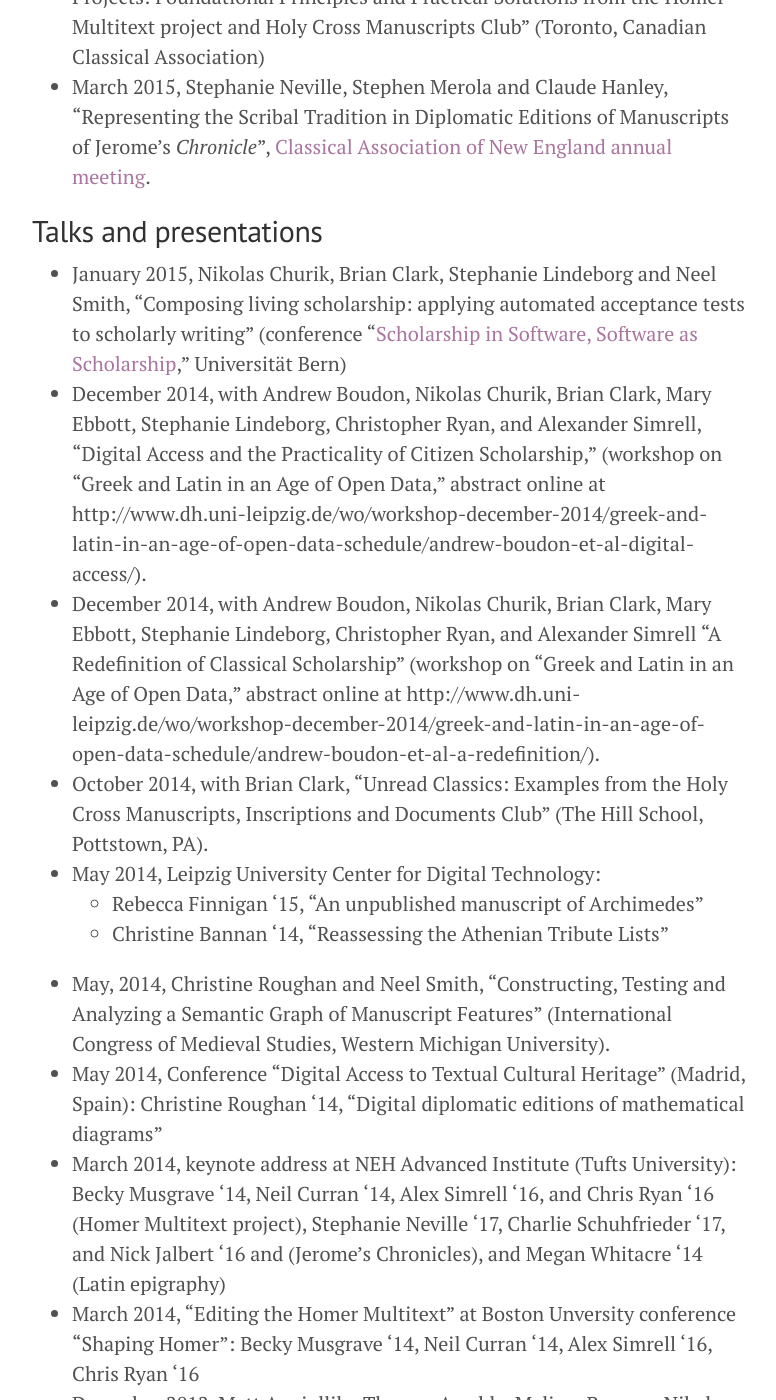
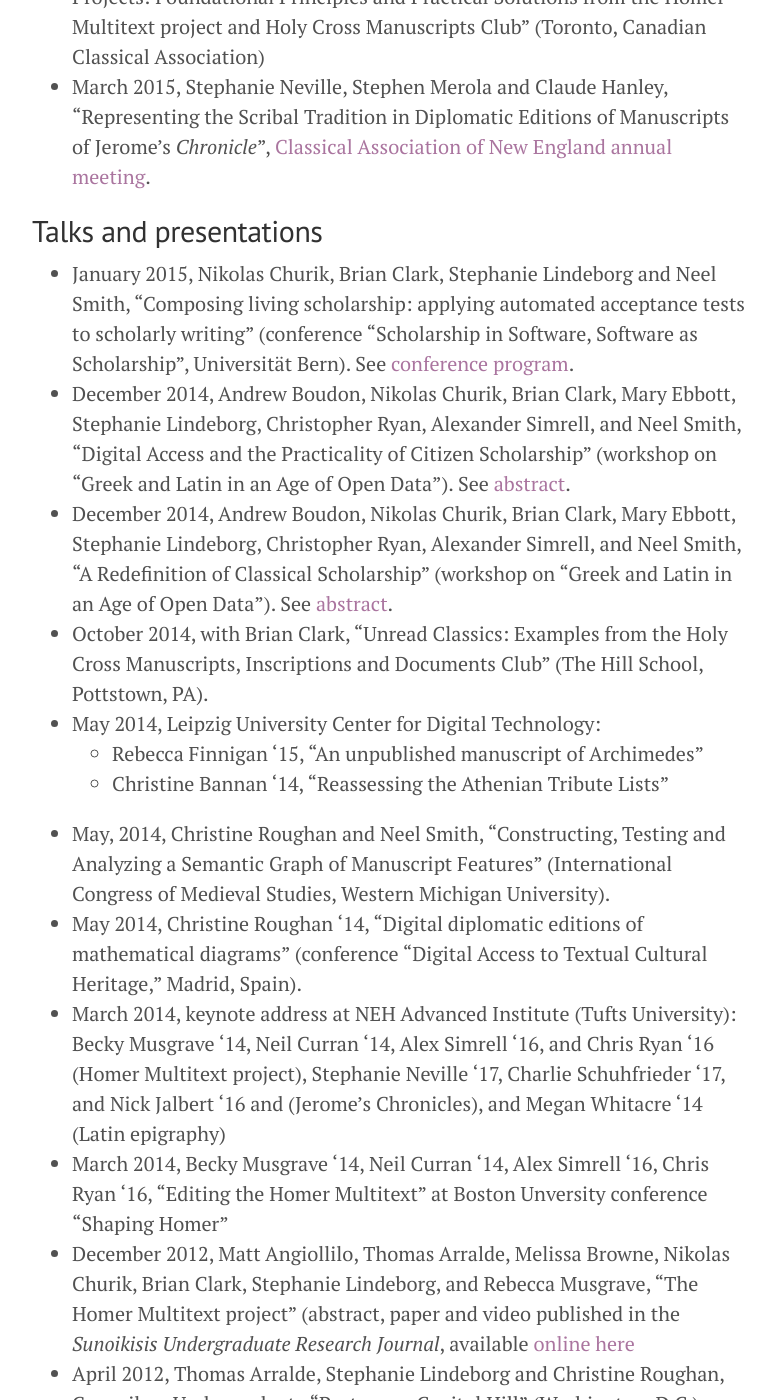
Before and after one commit to HCMID/HCMID.github.io, a Jekyll site: the page built from hof.md, in a window 1280 px wide and 1400 px high, scrolled down 298 px. Shown: the whole window, without its empty margins (248-1024 px from the left). Built offline with Jekyll 4.4.1, drawn with Linux system fonts in a browser that asks for light colours.

Commit message:
Update hof

```diff
--- a/hof.md
+++ b/hof.md
@@ -10,17 +10,17 @@
 
 ## Talks and presentations ##
 
-- January 2015,  Nikolas Churik, Brian Clark, Stephanie Lindeborg and Neel Smith, “Composing living scholarship: applying automated acceptance tests to scholarly writing” (conference "[Scholarship in Software, Software as Scholarship](https://infoclio.ch/sites/default/files/eventdocs/Full_programme150124.pdf),” Universität Bern)
-- December 2014, with Andrew Boudon, Nikolas Churik, Brian Clark, Mary Ebbott, Stephanie Lindeborg, Christopher Ryan, and Alexander Simrell, “Digital Access and the Practicality of Citizen Scholarship,” (workshop on “Greek and Latin in an Age of Open Data,” abstract online at http://www.dh.uni-leipzig.de/wo/workshop-december-2014/greek-and-latin-in-an-age-of-open-data-schedule/andrew-boudon-et-al-digital-access/).
-- December 2014, with Andrew Boudon, Nikolas Churik, Brian Clark, Mary Ebbott, Stephanie Lindeborg, Christopher Ryan, and Alexander Simrell “A Redefinition of Classical Scholarship" (workshop on “Greek and Latin in an Age of Open Data,” abstract online at http://www.dh.uni-leipzig.de/wo/workshop-december-2014/greek-and-latin-in-an-age-of-open-data-schedule/andrew-boudon-et-al-a-redefinition/).
+- January 2015,  Nikolas Churik, Brian Clark, Stephanie Lindeborg and Neel Smith, “Composing living scholarship: applying automated acceptance tests to scholarly writing” (conference "Scholarship in Software, Software as Scholarship", Universität Bern). See [conference program](https://infoclio.ch/sites/default/files/eventdocs/Full_programme150124.pdf).
+- December 2014,  Andrew Boudon, Nikolas Churik, Brian Clark, Mary Ebbott, Stephanie Lindeborg, Christopher Ryan,  Alexander Simrell, and Neel Smith, "Digital Access and the Practicality of Citizen Scholarship" (workshop on "Greek and Latin in an Age of Open Data").  See [abstract](http://www.dh.uni-leipzig.de/wo/workshop-december-2014/greek-and-latin-in-an-age-of-open-data-schedule/andrew-boudon-et-al-digital-access/).
+- December 2014,  Andrew Boudon, Nikolas Churik, Brian Clark, Mary Ebbott, Stephanie Lindeborg, Christopher Ryan,  Alexander Simrell, and Neel Smith, "A Redefinition of Classical Scholarship" (workshop on “Greek and Latin in an Age of Open Data”). See [abstract](http://www.dh.uni-leipzig.de/wo/workshop-december-2014/greek-and-latin-in-an-age-of-open-data-schedule/andrew-boudon-et-al-a-redefinition/).
 - October 2014, with Brian Clark, “Unread Classics: Examples from the Holy Cross Manuscripts, Inscriptions and Documents Club” (The Hill School, Pottstown, PA).
 - May 2014, Leipzig University Center for Digital Technology:
     - Rebecca Finnigan '15, "An unpublished manuscript of Archimedes"
     - Christine Bannan '14, "Reassessing the Athenian Tribute Lists"
 - May, 2014, Christine Roughan and Neel Smith, "Constructing, Testing and Analyzing a Semantic Graph of Manuscript Features" (International Congress of Medieval Studies, Western Michigan University).
-- May 2014, Conference "Digital Access to Textual Cultural Heritage" (Madrid, Spain): Christine Roughan '14, "Digital diplomatic editions of mathematical diagrams"
-- March 2014, keynote address at NEH Advanced Institute (Tufts University): Becky Musgrave '14, Neil Curran '14, Alex Simrell '16, and Chris Ryan '16 (Homer Multitext project), Stephanie Neville '17, Charlie Schuhfrieder '17, and Nick Jalbert '16 and (Jerome's Chronicles), and Megan Whitacre '14 (Latin epigraphy)
-- March 2014, "Editing the Homer Multitext" at Boston Unversity conference "Shaping Homer": Becky Musgrave '14, Neil Curran '14, Alex Simrell '16, Chris Ryan '16
+- May 2014, Christine Roughan '14, "Digital diplomatic editions of mathematical diagrams" (conference "Digital Access to Textual Cultural Heritage," Madrid, Spain).
+-  March 2014, keynote address at NEH Advanced Institute (Tufts University): Becky Musgrave '14, Neil Curran '14, Alex Simrell '16, and Chris Ryan '16 (Homer Multitext project), Stephanie Neville '17, Charlie Schuhfrieder '17, and Nick Jalbert '16 and (Jerome's Chronicles), and Megan Whitacre '14 (Latin epigraphy)
+- March 2014, Becky Musgrave '14, Neil Curran '14, Alex Simrell '16, Chris Ryan '16,  "Editing the Homer Multitext" at Boston Unversity conference "Shaping Homer"
 - December 2012, Matt Angiollilo, Thomas Arralde, Melissa Browne, Nikolas Churik, Brian Clark, Stephanie Lindeborg, and Rebecca Musgrave, "The Homer Multitext project" (abstract, paper and video published in the *Sunoikisis Undergraduate Research Journal*, available [online here](http://wp.chs.harvard.edu/surs/e-journal/volume-1-issue-1/)
 - April 2012, Thomas Arralde, Stephanie Lindeborg and Christine Roughan, Council on Undergraduate "Posters on Capitol Hill" (Washington, D.C.), "Editing the oldest manuscript of the *Iliad*"
 
```
